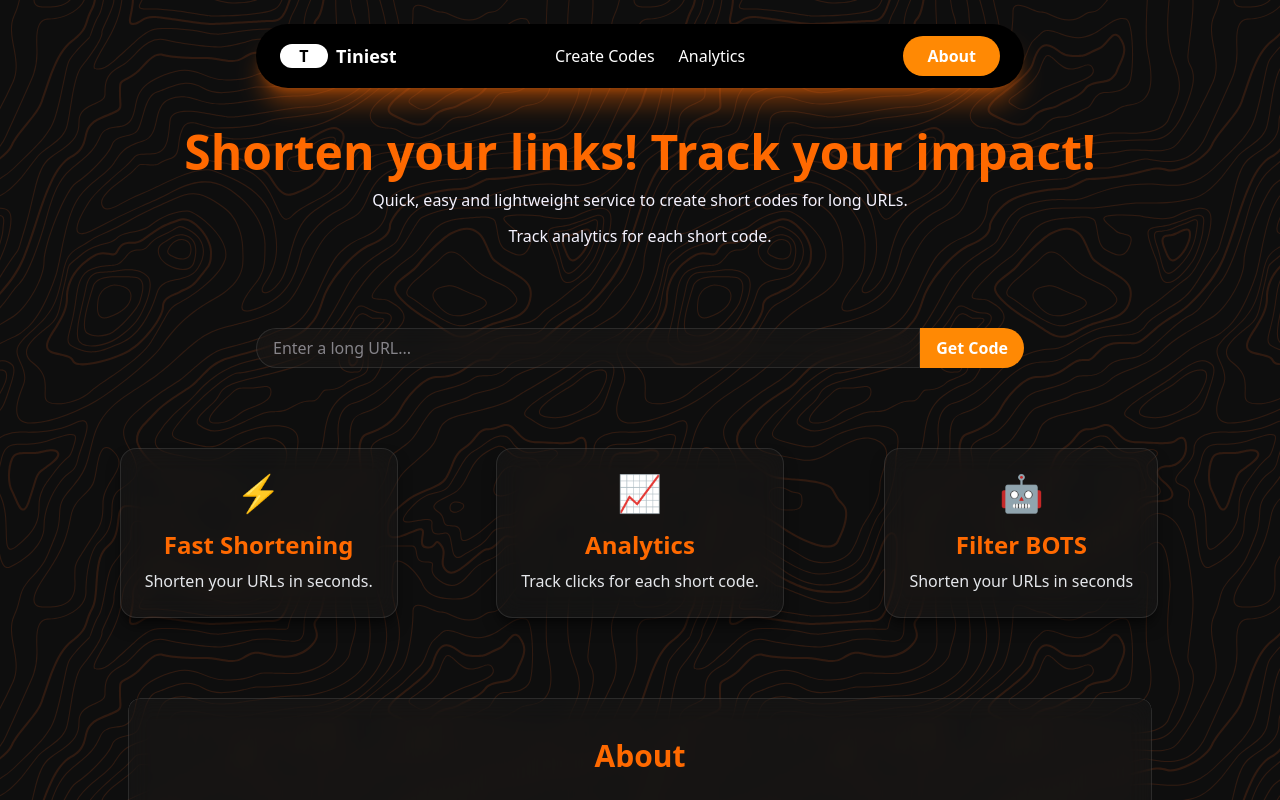
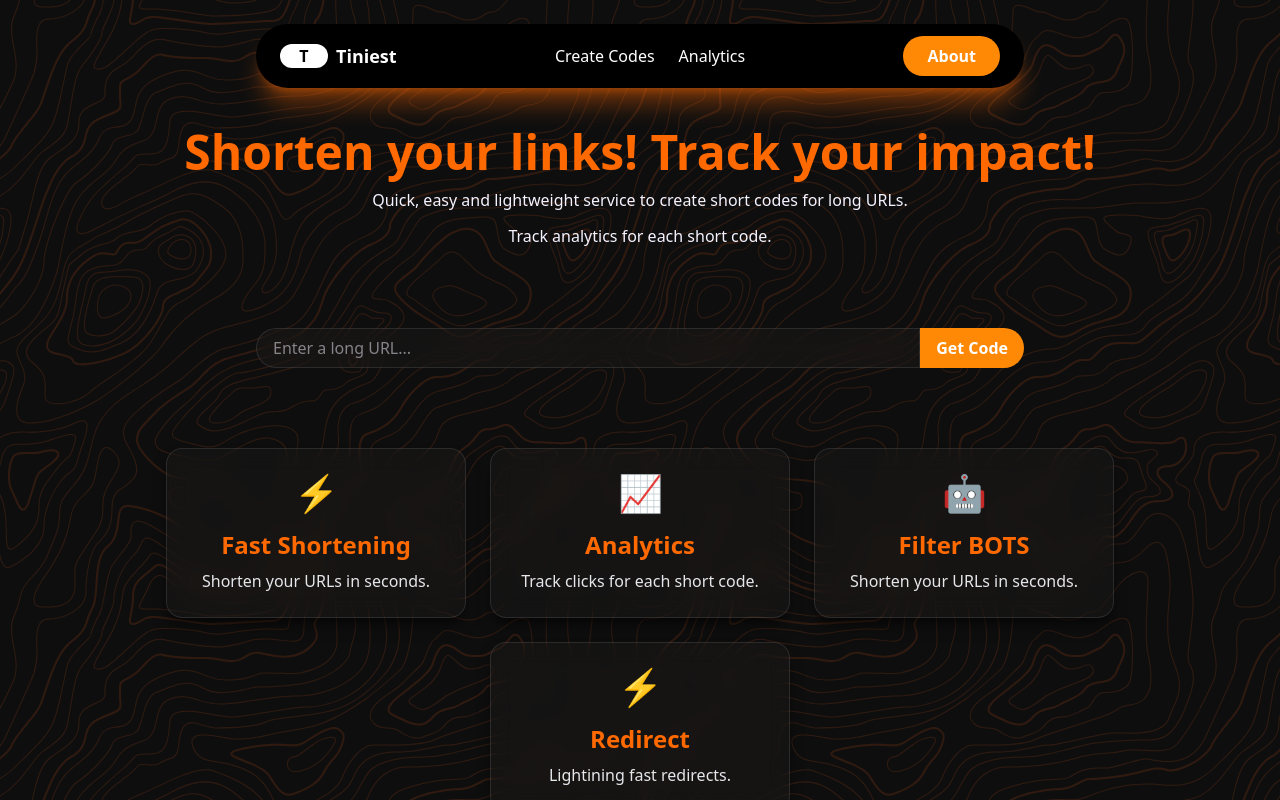
Before and after one commit to ChristosMouzouris/urlshortener, a React app in the folder frontend/: page / in a window 1280 px wide. Shown: the top 800 px of the page. Built offline with nearby package versions, Linux system fonts and the light colour scheme; the HTML template or start-up script is replaced by a standard one.

Commit message:
Home page table

```diff
--- a/frontend/src/components/DataTable.tsx
+++ b/frontend/src/components/DataTable.tsx
@@ -6,14 +6,20 @@ interface TableProps {
 }
 const DataTable: React.FC<TableProps> = ({ headers, rows }) => {
   return (
-    <div className="overflow-x-auto">
-      <table className="min-w-full border border-gray-300">
+    <div className="mt-20 flex justify-center">
+      <div className="w-full max-w-6xl overflow-x-auto">
+        <div>
+          <h1 className="text-orange-500 text-center text-3xl font-bold mt-10">
+            Top URLs
+          </h1>
+        </div>
+        <table className="w-full mt-5 border border-orange-500 rounded-xl overflow-hidden">
           <thead>
             <tr>
               {headers.map((header) => (
                 <th
                   key={header}
-                className="border border-gray-300 px-4 py-2 bg-gray-100 text-left"
+                  className="bg-black/[0.2] backdrop-blur-md border border-white/10 px-4 py-2 text-left"
                 >
                   {header}
                 </th>
@@ -22,9 +28,12 @@ const DataTable: React.FC<TableProps> = ({ headers, rows }) => {
           </thead>
           <tbody>
             {rows.map((row, i) => (
-            <tr key={i} className="hover:bg-gray-50">
+              <tr key={i} className="hover:bg-black">
                 {row.map((cell, j) => (
-                <td key={j} className="border border-gray-300 px-4 py-2">
+                  <td
+                    key={j}
+                    className="bg-white/[0.025] backdrop-blur-md border border-orange-500 px-4 py-2"
+                  >
                     {cell}
                   </td>
                 ))}
@@ -33,6 +42,7 @@ const DataTable: React.FC<TableProps> = ({ headers, rows }) => {
           </tbody>
         </table>
       </div>
+    </div>
   );
 };
 
--- a/frontend/src/components/FrostedCard.tsx
+++ b/frontend/src/components/FrostedCard.tsx
@@ -11,7 +11,7 @@ const FrostedCard: React.FC<FrostedCardProps> = ({
   description,
 }) => {
   return (
-    <div className="max-w-[400px] rounded-2xl bg-white/[0.025] backdrop-blur-md border border-white/10 shadow-lg shadow-black/50 text-center p-6">
+    <div className="w-[300px] rounded-2xl bg-white/[0.025] backdrop-blur-md border border-white/10 shadow-lg shadow-black/50 text-center p-6">
       <span className="text-4xl ">{heroText || ''}</span>
       <h3 className="font-bold text-2xl text-orange-500 mt-4">
         {heroTitle || ''}
--- a/frontend/src/pages/Home.tsx
+++ b/frontend/src/pages/Home.tsx
@@ -74,7 +74,7 @@ function Home() {
           </svg>
         </div>
       ) : null}
-      <div className="max-w-6xl mx-auto mt-20 px-4 grid grid-cols-1 md:grid-cols-3 gap-6 justify-items-center">
+      <div className="max-w-6xl mx-auto mt-20 px-4 flex flex-wrap justify-center gap-6">
         <FrostedCard
           heroText="⚡"
           heroTitle="Fast Shortening"
@@ -90,7 +90,13 @@ function Home() {
         <FrostedCard
           heroText="🤖"
           heroTitle="Filter BOTS"
-          description="Shorten your URLs in seconds"
+          description="Shorten your URLs in seconds."
+        />
+
+        <FrostedCard
+          heroText="⚡"
+          heroTitle="Redirect"
+          description="Lightining fast redirects."
         />
       </div>
       <div>
```
Lines whose indentation alone changed are shown as unchanged.
